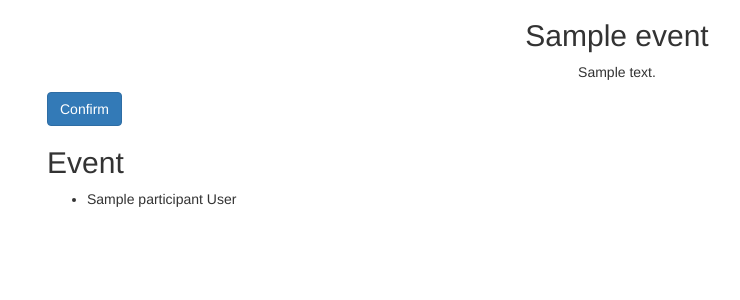
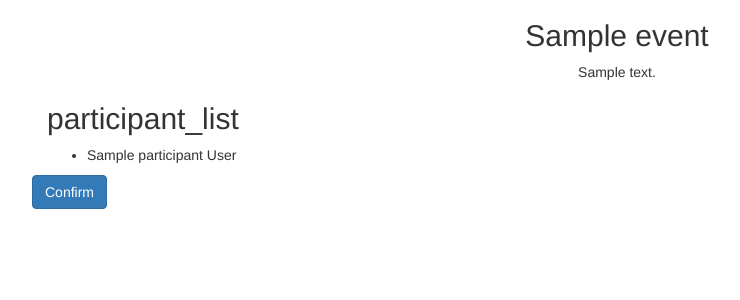
Before and after one commit to CoderDojoBrianza/CoderDojo-Mobile-Toolbox, a Django app: template templates/coderdojomobile/eventDetails.html in a window 1280 px wide. Shown: the part 51-351 px from the top of the page, without its empty margins (23-763 px from the left). Run offline with Django 3.2, Linux system fonts and the light colour scheme; the template is opened without the code that fills it: most values are stand-ins (such as "Sample title", 1, 10 or a date in 2020); some libraries are stand-ins or nearby versions.

Commit message:
Changed event details layout, updated readme

```diff
--- a/templates/coderdojomobile/eventDetails.html
+++ b/templates/coderdojomobile/eventDetails.html
@@ -24,6 +24,14 @@
 
 		</a>
 
+<h2 class="text-left" >{% trans "participant_list" %}</h2>
+<ul>
+				{% for ticket in tickets %}
+		<li>{% if ticket.has_checked_in %}<span style="color:green">{% bootstrap_icon "ok-circle" %}</span>{% else %}<span style="color:gray">{% bootstrap_icon "time" %}</span>{% endif %} {{ticket.participant.name}} {{ticket.participant.surname}}</li>
+				{% endfor %}
+</ul>
+	</div>
+
         <form action="{% url 'coderdojomobile:eventCheckInOut' event.id %}" method="POST"  >
         {% csrf_token %}
         {% bootstrap_form form %}
@@ -35,13 +43,7 @@
 
         </form>
 
-		<h2 class="text-left" >{% trans "Event" %}</h2>
-<ul>
-				{% for ticket in tickets %}
-		<li>{% if ticket.has_checked_in %}<span style="color:green">{% bootstrap_icon "ok-circle" %}</span>{% else %}<span style="color:gray">{% bootstrap_icon "time" %}</span>{% endif %} {{ticket.participant.name}} {{ticket.participant.surname}}</li>
-				{% endfor %}
-</ul>
-	</div>
+
 			{% else %}
 	<p>{% trans "Event_not_found" %}</p>
 			{% endif %}
```
Also changed, not shown: README.md, locale/en/LC_MESSAGES/django.po, locale/it/LC_MESSAGES/django.po, 3 other files.
